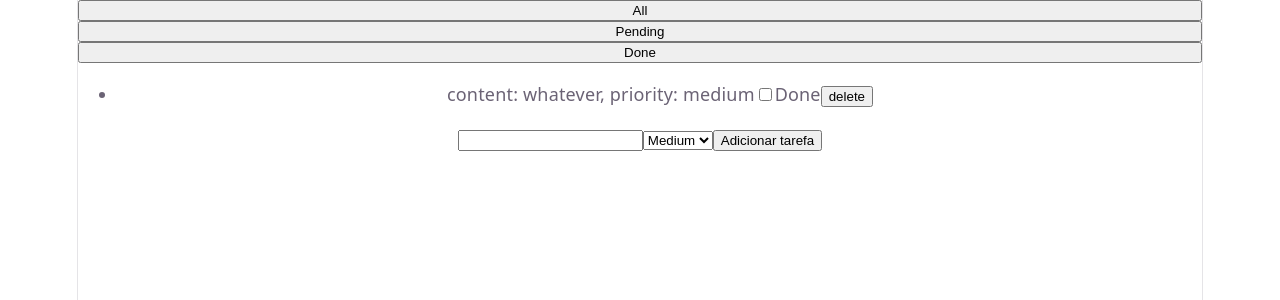
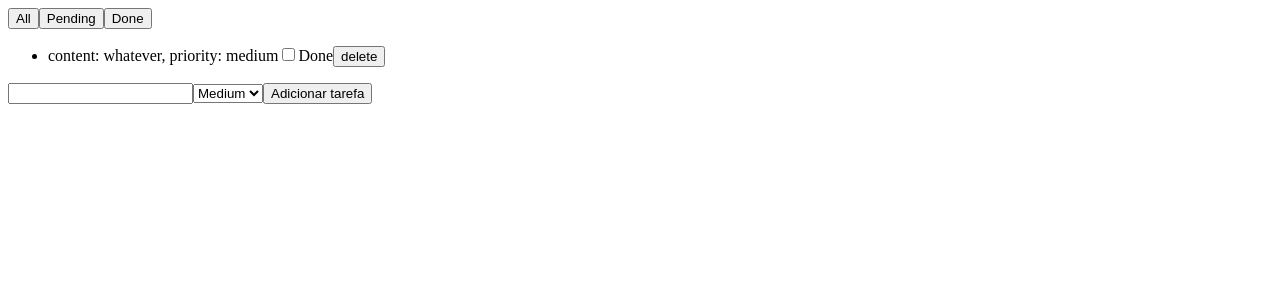
Before and after one commit to danilordossantos/todo-frontend, a React (Vite) app: page / in a window 1280 px wide. Shown: the top 300 px of the page. Built offline with nearby package versions, Linux system fonts and the light colour scheme.

Commit message:
feat: add Notification component and styles

```diff
--- a/src/index.css
+++ b/src/index.css
@@ -1,111 +1,15 @@
-:root {
-  --text: #6b6375;
-  --text-h: #08060d;
-  --bg: #fff;
-  --border: #e5e4e7;
-  --code-bg: #f4f3ec;
-  --accent: #aa3bff;
-  --accent-bg: rgba(170, 59, 255, 0.1);
-  --accent-border: rgba(170, 59, 255, 0.5);
-  --social-bg: rgba(244, 243, 236, 0.5);
-  --shadow:
-    rgba(0, 0, 0, 0.1) 0 10px 15px -3px, rgba(0, 0, 0, 0.05) 0 4px 6px -2px;
-
-  --sans: system-ui, 'Segoe UI', Roboto, sans-serif;
-  --heading: system-ui, 'Segoe UI', Roboto, sans-serif;
-  --mono: ui-monospace, Consolas, monospace;
-
-  font: 18px/145% var(--sans);
-  letter-spacing: 0.18px;
-  color-scheme: light dark;
-  color: var(--text);
-  background: var(--bg);
-  font-synthesis: none;
-  text-rendering: optimizeLegibility;
-  -webkit-font-smoothing: antialiased;
-  -moz-osx-font-smoothing: grayscale;
-
-  @media (max-width: 1024px) {
-    font-size: 16px;
-  }
+.error {
+  color: #f70000;
+  background-color: rgb(255, 174, 211);
+  border: 2px solid red;
+  padding: 8px;
+  margin: 1.5px
 }
 
-@media (prefers-color-scheme: dark) {
-  :root {
-    --text: #9ca3af;
-    --text-h: #f3f4f6;
-    --bg: #16171d;
-    --border: #2e303a;
-    --code-bg: #1f2028;
-    --accent: #c084fc;
-    --accent-bg: rgba(192, 132, 252, 0.15);
-    --accent-border: rgba(192, 132, 252, 0.5);
-    --social-bg: rgba(47, 48, 58, 0.5);
-    --shadow:
-      rgba(0, 0, 0, 0.4) 0 10px 15px -3px, rgba(0, 0, 0, 0.25) 0 4px 6px -2px;
-  }
-
-  #social .button-icon {
-    filter: invert(1) brightness(2);
-  }
+.success {
+  color: green;
+  background-color: rgb(192, 247, 203);
+  border: 2px solid green;
+  padding: 8px;
+  margin: 1.5px
 }
-
-body {
-  margin: 0;
-}
-
-#root {
-  width: 1126px;
-  max-width: 100%;
-  margin: 0 auto;
-  text-align: center;
-  border-inline: 1px solid var(--border);
-  min-height: 100svh;
-  display: flex;
-  flex-direction: column;
-  box-sizing: border-box;
-}
-
-h1,
-h2 {
-  font-family: var(--heading);
-  font-weight: 500;
-  color: var(--text-h);
-}
-
-h1 {
-  font-size: 56px;
-  letter-spacing: -1.68px;
-  margin: 32px 0;
-  @media (max-width: 1024px) {
-    font-size: 36px;
-    margin: 20px 0;
-  }
-}
-h2 {
-  font-size: 24px;
-  line-height: 118%;
-  letter-spacing: -0.24px;
-  margin: 0 0 8px;
-  @media (max-width: 1024px) {
-    font-size: 20px;
-  }
-}
-p {
-  margin: 0;
-}
-
-code,
-.counter {
-  font-family: var(--mono);
-  display: inline-flex;
-  border-radius: 4px;
-  color: var(--text-h);
-}
-
-code {
-  font-size: 15px;
-  line-height: 135%;
-  padding: 4px 8px;
-  background: var(--code-bg);
-}
--- a/src/services/tasks.js
+++ b/src/services/tasks.js
@@ -18,4 +18,4 @@ const remove = (id) => {
     return axios.delete(`${baseUrl}/${id}`).then(res => res.data)
 }
 
-export {create, getAll, update, remove}
+export default {create, getAll, update, remove}
```
Also changed, not shown: src/components/Notification.jsx (+9 -0 lines).
